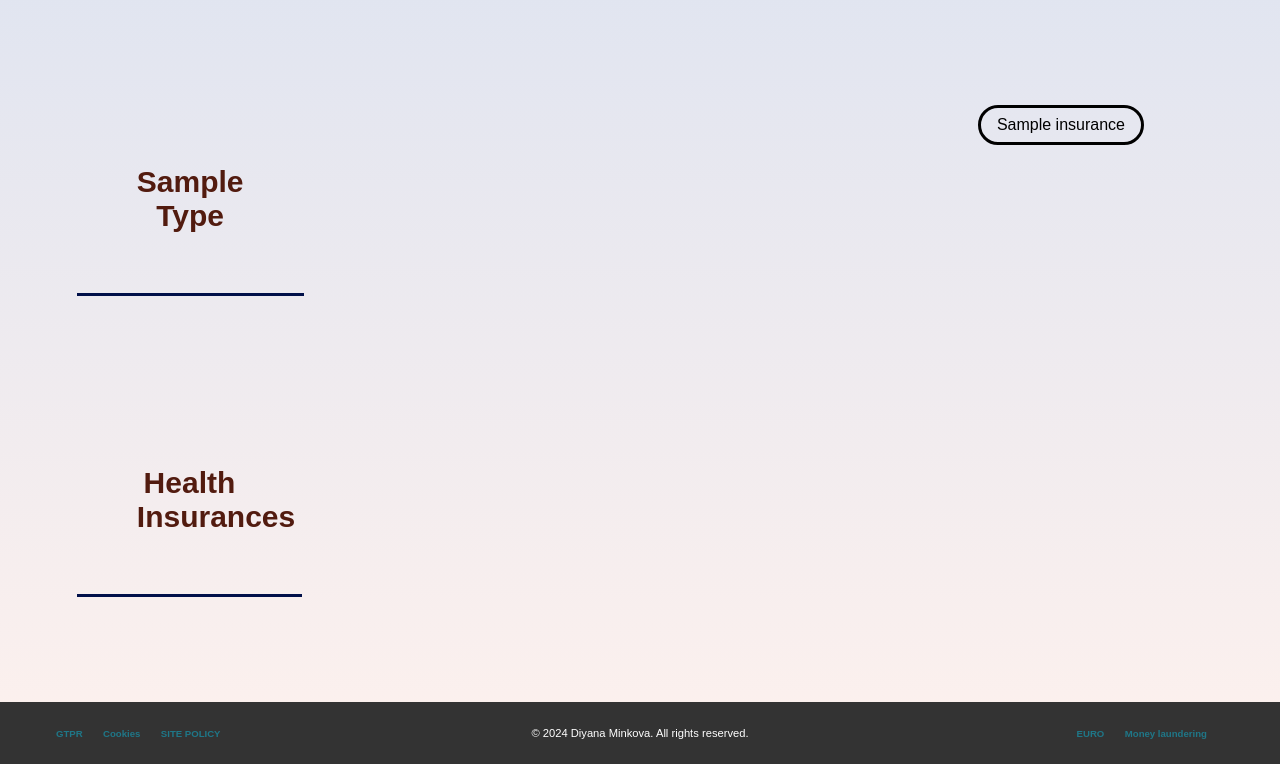
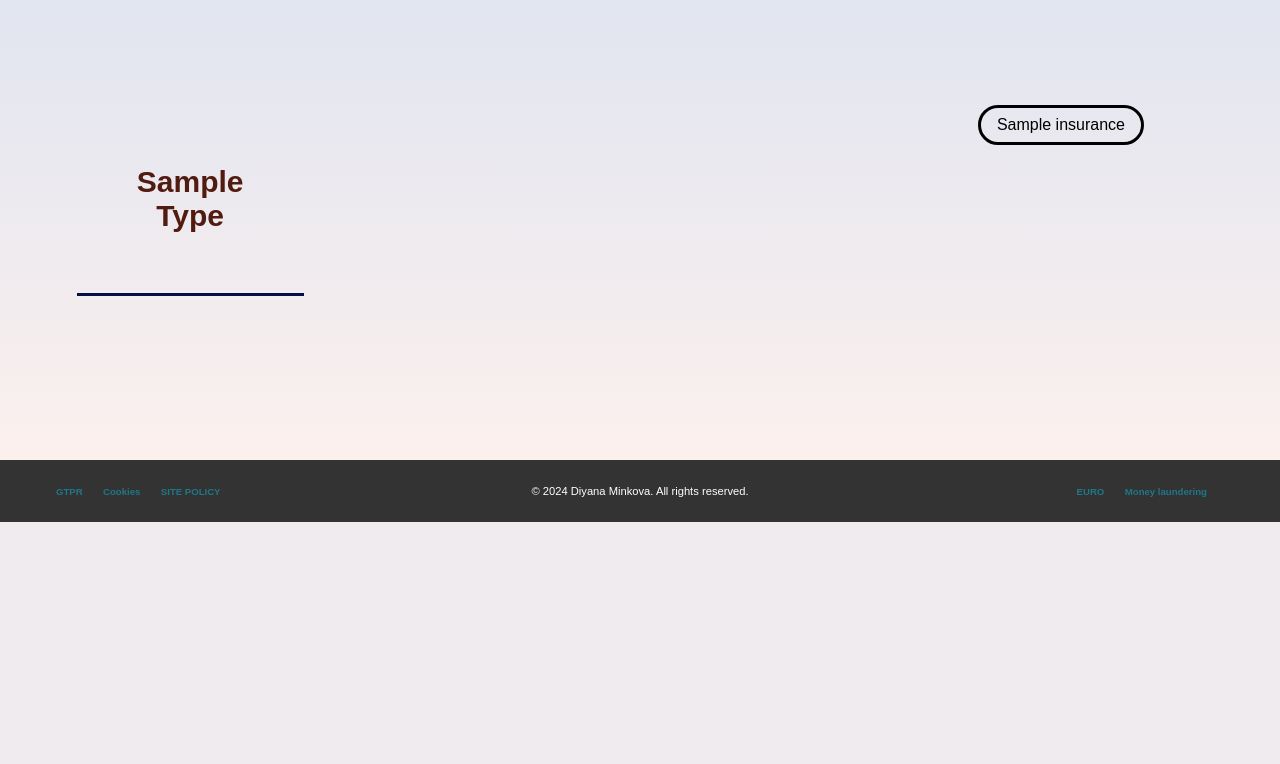
Before and after one commit to minkova-diyana/health_assist, a Django app: template templates/pages/insurances.html in a window 1280 px wide. Shown: the part 401-1165 px from the top of the page. After the commit the page ends 923 px from the top, so only its background shows below. Run offline with Django 5.2, Linux system fonts and the light colour scheme; the template is opened without the code that fills it: most values are stand-ins (such as "Sample title", 1, 10 or a date in 2020); parts of the project's set-up code (start-up, migrations or seed data) failed here and were passed over.

Commit message:
delete: redundent code in insurances templates, settings add allowed host

```diff
--- a/health_assist/settings.py
+++ b/health_assist/settings.py
@@ -26,7 +26,7 @@ DEBUG = True
 
 
 ALLOWED_HOSTS = [
- 'healthnet.finance',
+ 'healthnet.finance', '127.0.0.1'
 ]
 
 # Application definition
--- a/templates/pages/insurances.html
+++ b/templates/pages/insurances.html
@@ -75,56 +75,5 @@
             {% endfor %}
         {% endif %}
         </section>
-
-        <section class="health-inshurance">
-            <nav>
-
-    <!-- LEFT section -->
-                <div class="left">
-                    <h3>{% trans 'Health Insurances' %}</h3>
-                </div>
-
-    <!-- MIDDLE section -->
-                <div class="middle">
-                     {% for insurance in insurances %}
-                        {% if insurance.type_insurance == 'health' %}
-                            <div class="insurance-container" id="{{ insurance.slug }}" data-type="h">
-                                <h2>
-                                    {{ insurance.title }}
-                                </h2>
-                                <p class="container">
-                                    {{ insurance.content|linebreaks}}
-                                    {% if user.is_staff %}
-                                        <a href="{% url 'edit-info' insurance.pk %}"><i class="bi bi-pencil-square"  id="insurance" ></i></a>
-                                        <a href="{% url 'delete-info' insurance.pk %}"><i class="bi bi-trash3"></i></a>
-                                    {% endif %}
-                                    {% if insurance.hidden_info %}
-                                        <span class="hiden-info">{{ insurance.hidden_info|linebreaks }}</span>
-                                        <button class="show-more">{% trans 'Show More' %}</button>
-                                        <button class="show-less">{% trans 'Show Less' %}</button>
-                                    {% endif %}
-                                </p>
-                            </div>
-                        {% endif %}
-                    {% empty %}
-                        <div class="insurance-container" id="civil-liability">
-                            <h3>{% trans 'Has no Health Insurance Info' %}</h3>
-                        </div>
-
-                    {% endfor %}
-                </div>
-
-    <!-- RIGHT section -->
-                <div class="right">
-                    <ul>
-                         {% for i in insurances %}
-                            {% if i.type_insurance == 'health' %}
-                            <li id="h" class="insurance" data-info="{{ i.slug }}">{{ i.title }}</li>
-                            {% endif %}
-                        {% endfor %}
-                    </ul>
-                </div>
-            </nav>
-        </section>
     </section>
 {% endblock %}
```
